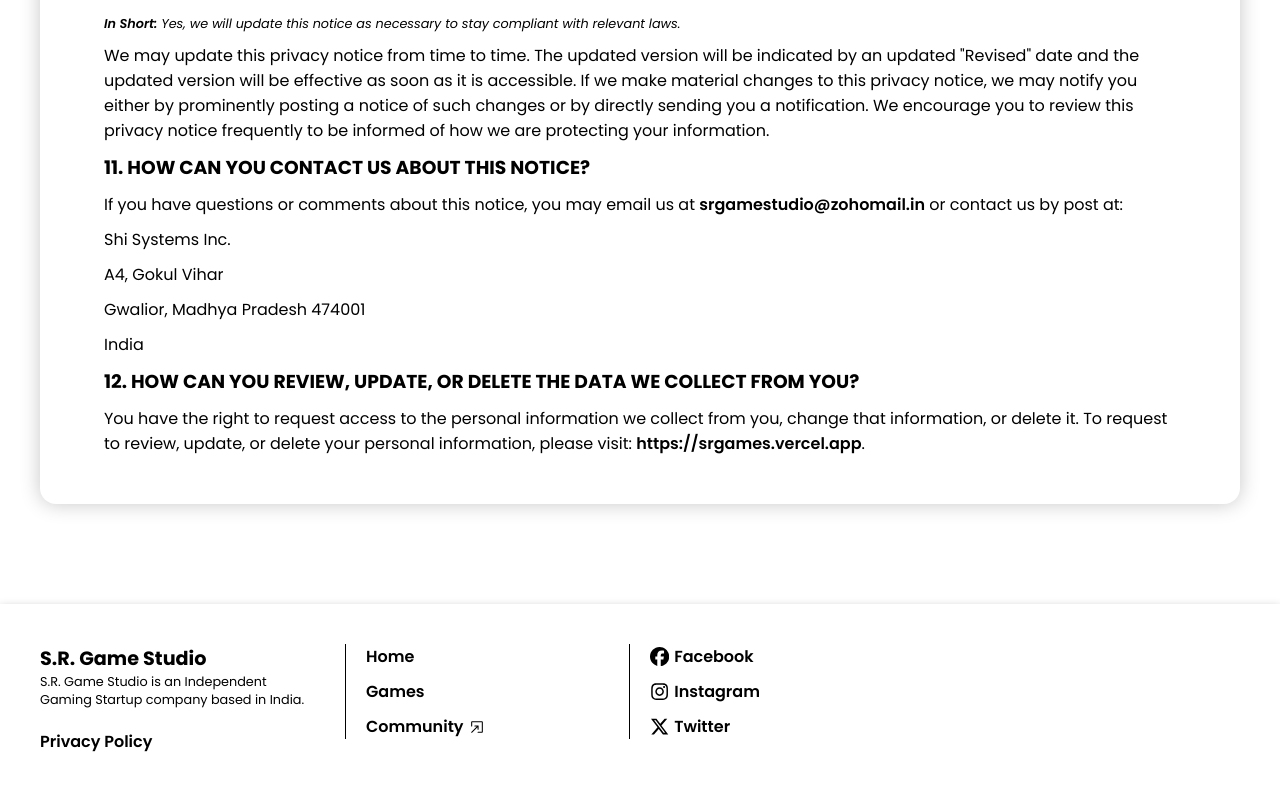
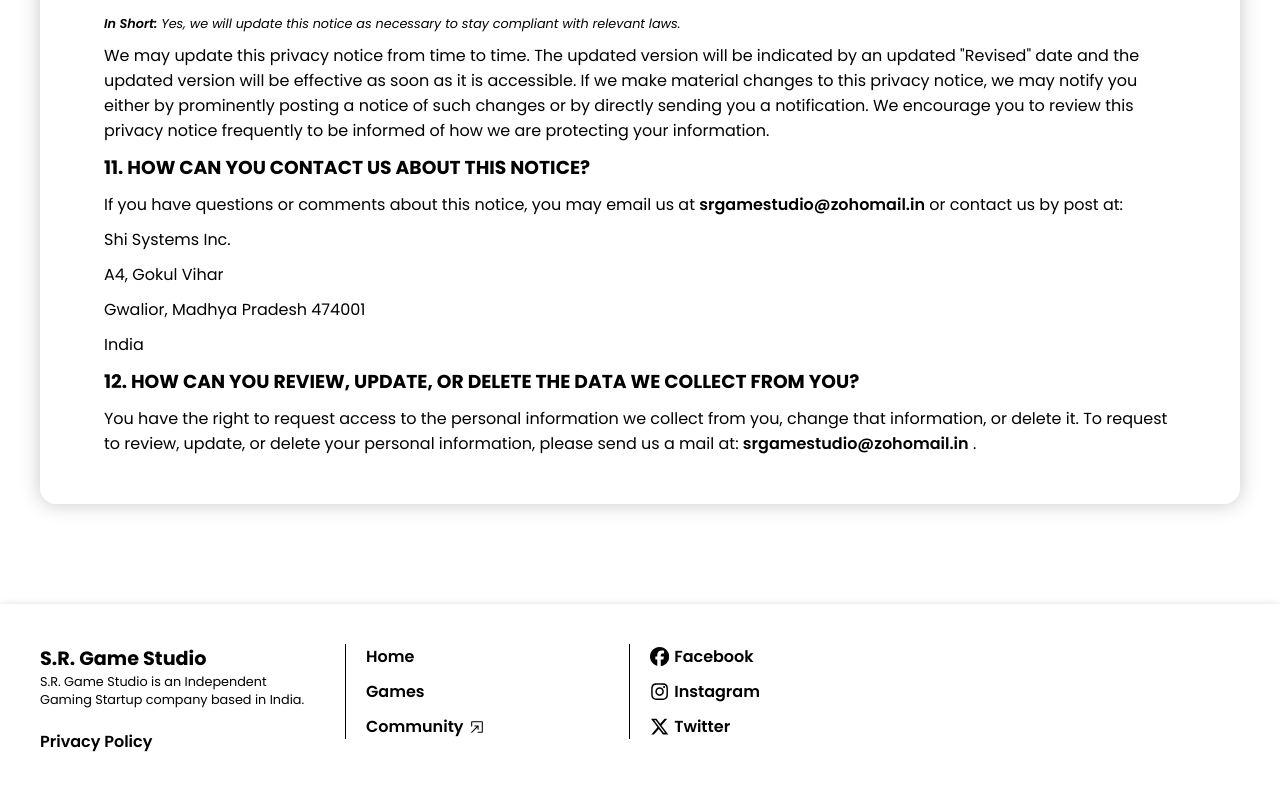
Before and after one commit to aman-sharma-as/srgames, a React (Vite) app: page /privacy-policy in a window 1280 px wide. Shown: the part 5363-6154 px from the top of the page. Built offline with nearby package versions, Linux system fonts and the light colour scheme; the HTML template or start-up script is replaced by a standard one.

Commit message:
17 Apr 2024 8 PM

```diff
--- a/src/pages/Privacy.jsx
+++ b/src/pages/Privacy.jsx
@@ -631,10 +631,10 @@
                 You have the right to request access to the personal information
                 we collect from you, change that information, or delete it. To
                 request to review, update, or delete your personal information,
-                please visit:{" "}
-                <a href="https://srgames.vercel.app">
-                https://srgames.vercel.app
-                </a>
+                please send us a mail at:{" "}
+                <a href="mailto:srgamestudio@zohomail.in">
+                srgamestudio@zohomail.in
+                </a>{" "}
                 .
               </p>
             </div>
```
